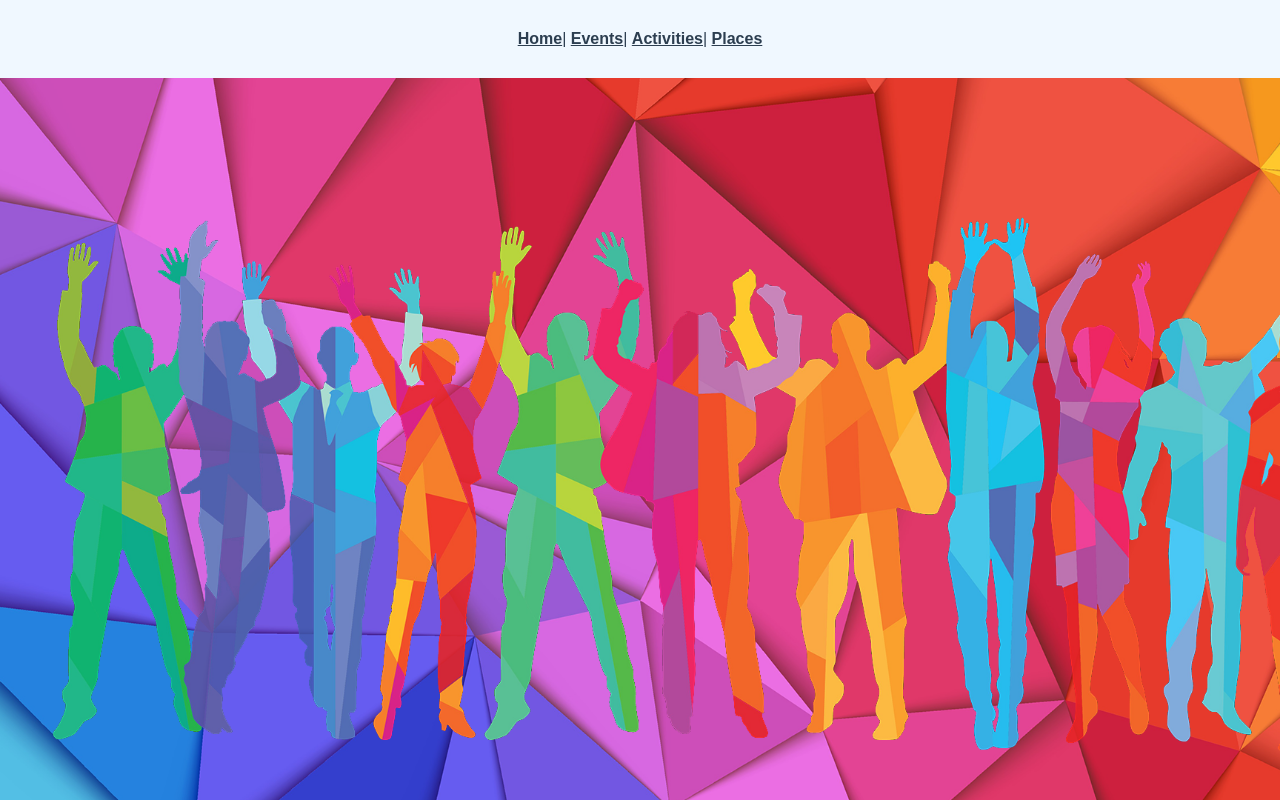
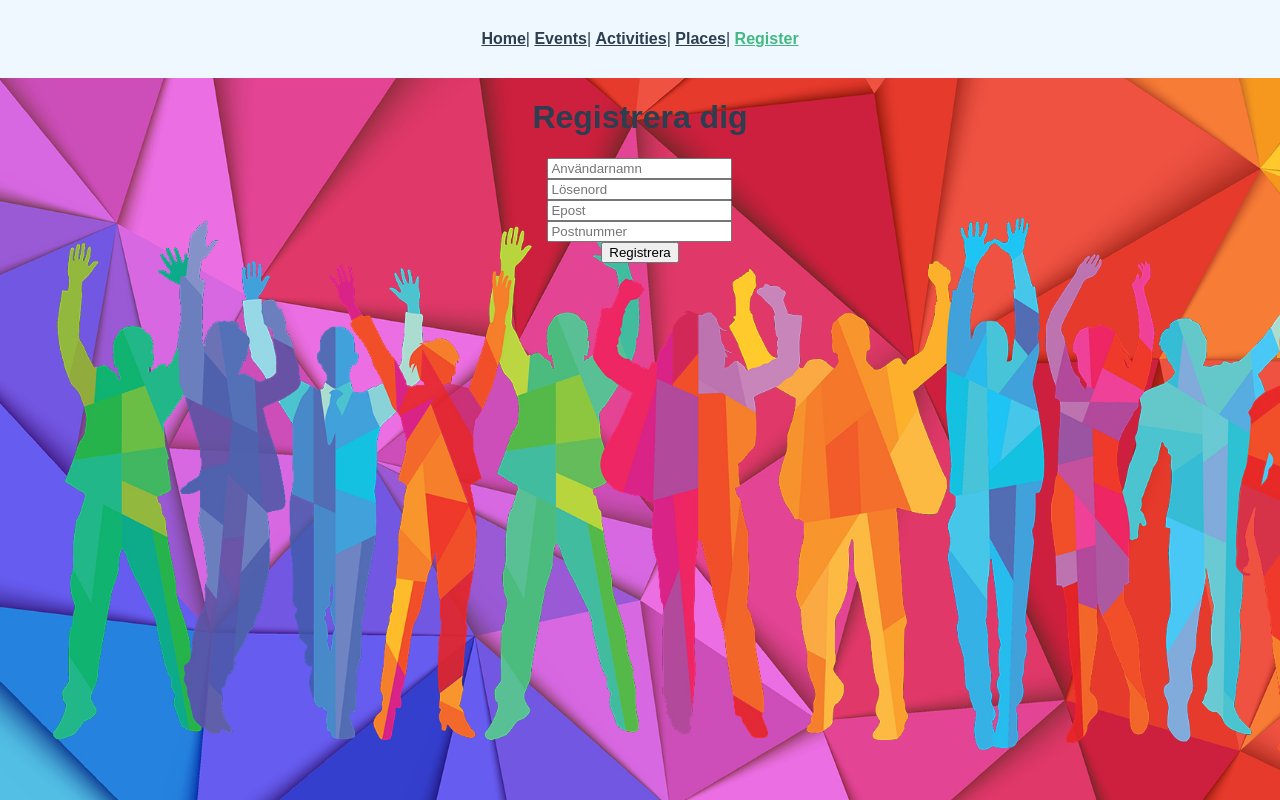
Before and after one commit to ohack38/vue_kurs_test, a Vue app: page /register in a window 1280 px wide. Shown: the top 800 px of the page. Built offline with nearby package versions, Linux system fonts and the light colour scheme; a web font is replaced by a local one.

Commit message:
simple register form

```diff
--- a/src/App.vue
+++ b/src/App.vue
@@ -4,7 +4,8 @@
       <router-link to="/">Home</router-link>|
       <router-link to="/events">Events</router-link>|
       <router-link to="/activities">Activities</router-link>|
-      <router-link to="/places">Places</router-link>
+      <router-link to="/places">Places</router-link>|
+      <router-link to="/register">Register</router-link>
     </div>
     <router-view />
   </div>
--- a/src/router/index.js
+++ b/src/router/index.js
@@ -35,6 +35,12 @@ const routes = [
     name: 'PlaceView',
 
     component: () => import(/* webpackChunkName: "about" */ '../views/PlaceView.vue')
+  },
+  {
+    path: '/register',
+    name: 'RegisterView',
+
+    component: () => import(/* webpackChunkName: "about" */ '../views/RegisterView.vue')
   }
 ]
 
--- /dev/null
+++ b/src/views/RegisterView.vue
@@ -0,0 +1,25 @@
+<template>
+<div id="register">
+    <h1>Registrera dig</h1>
+    <input type="text" name="username" v-model="input.username" placeholder="Användarnamn" /><br>
+    <input type="password" name="password" v-model="input.password" placeholder="Lösenord" /><br>
+    <input type="email" name="email" v-model="input.email" placeholder="Epost" /><br>
+    <input type="zip" name="zip" v-model="input.zip" placeholder="Postnummer" /><br>
+    <button type="button">Registrera</button>
+</div>
+</template>
+<script>
+    export default {
+        name: 'Login',
+        data() {
+            return {
+                input: {
+                    username: "",
+                    password: "",
+                    email: "",
+                    zip: ""
+                }
+            }
+        }
+    }
+</script>
```
